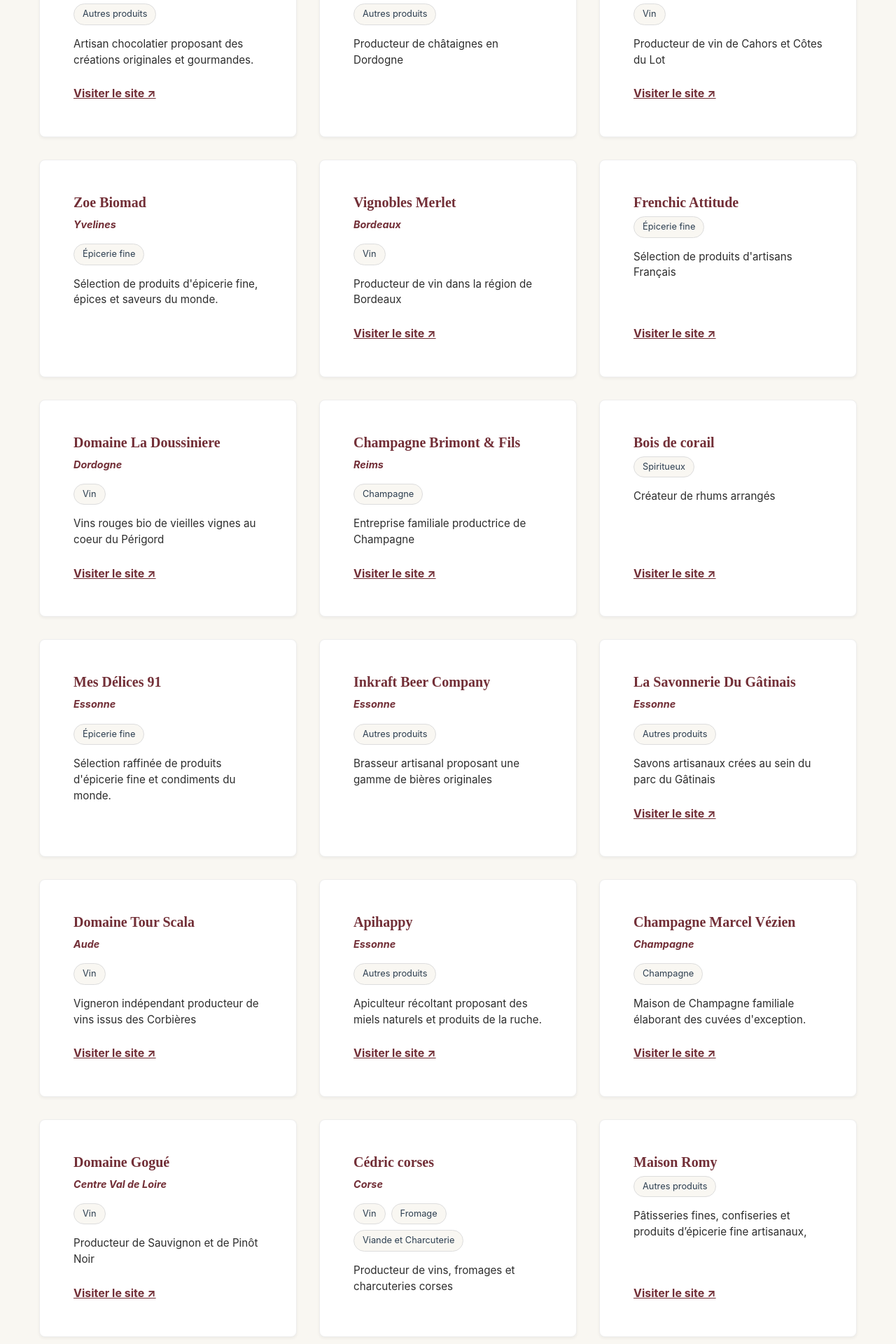
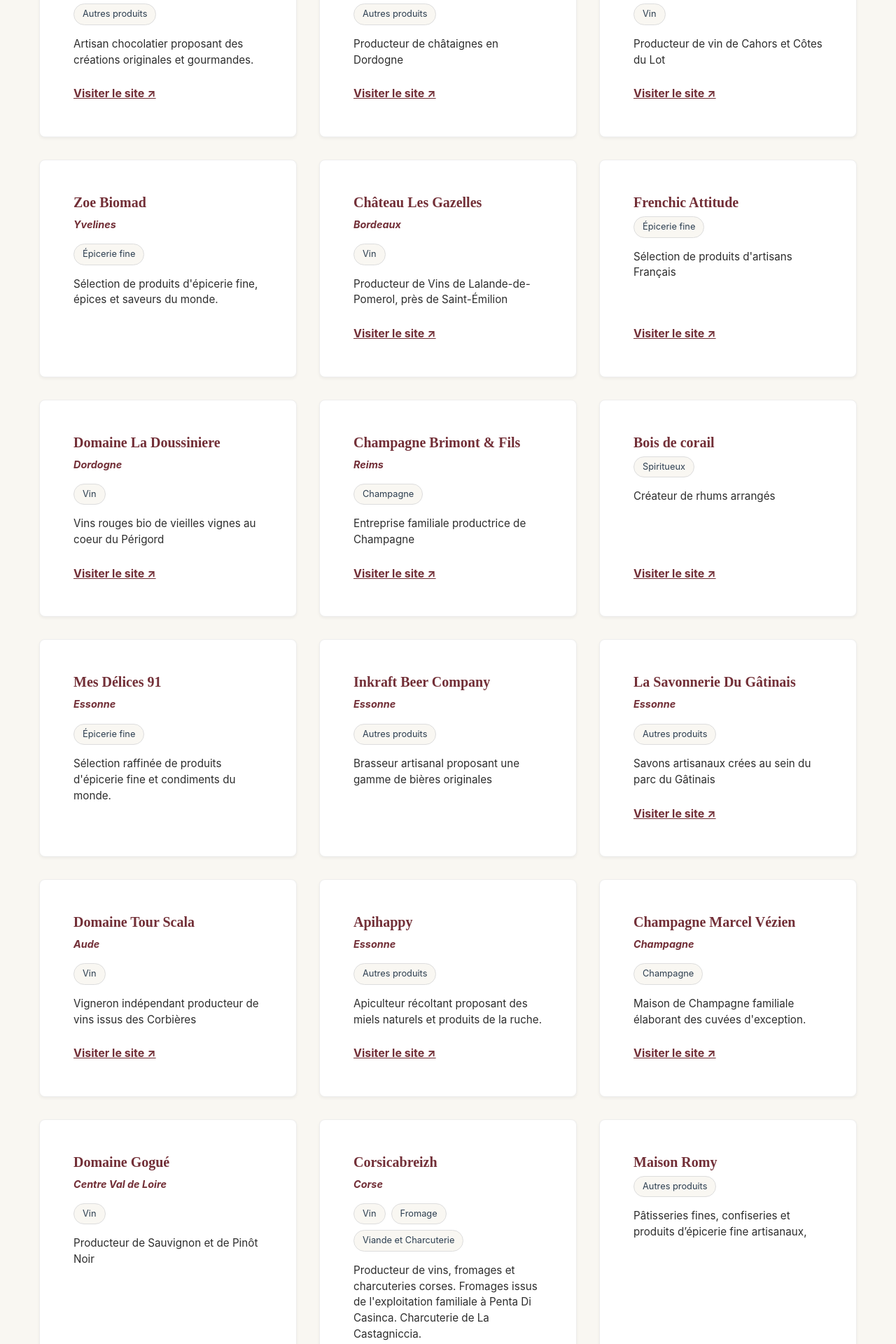
Before and after one commit to noac12/salonduterroir_new, a React (Vite) app: page /exhibitors in a window 1280 px wide. Shown: the part 420-2340 px from the top of the page at 70% size. Built offline with nearby package versions, Linux system fonts and the light colour scheme.

Commit message:
feat: Add event location to hero section, update header subtitle, and refine exhibitor details.

```diff
--- a/src/components/Header.jsx
+++ b/src/components/Header.jsx
@@ -18,7 +18,7 @@
         <div className="logo">
           <Link to="/" className="logo-link" onClick={closeMenu}>
             Salon du Terroir
-            <span className="subtitle">Télécom Paris</span>
+            <span className="subtitle">Télécom Paris - Grande École d'Ingénieurs</span>
           </Link>
         </div>
 
--- a/src/components/HeroSection.jsx
+++ b/src/components/HeroSection.jsx
@@ -8,6 +8,13 @@
                 <h1 className="hero-title">Salon du Terroir 2026</h1>
                 <p className="hero-subtitle">Le rendez-vous incontournable des saveurs de nos régions.</p>
                 <p className="hero-date">Vendredi 27 et Samedi 28 Mars 2026</p>
+                <p className="hero-location" style={{ fontSize: '1.2rem', marginTop: '-2rem', display: 'flex', alignItems: 'center', justifyContent: 'center', gap: '0.5rem', opacity: 0.9, fontWeight: 'bold' }}>
+                    <svg width="20" height="100" viewBox="0 0 24 24" fill="none" stroke="currentColor" strokeWidth="2" strokeLinecap="round" strokeLinejoin="round">
+                        <path d="M21 10c0 7-9 13-9 13s-9-6-9-13a9 9 0 0 1 18 0z"></path>
+                        <circle cx="12" cy="10" r="3"></circle>
+                    </svg>
+                    Grande École d'Ingénieurs Télécom Paris - Palaiseau
+                </p>
                 <div className="hero-buttons">
                     <Link to="/exhibitors" className="btn hero-btn">
                         Découvrir les Exposants
--- a/src/data/exhibitors.js
+++ b/src/data/exhibitors.js
@@ -35,7 +35,7 @@
         "category": "Autres produits",
         "region": "Dordogne",
         "description": "Producteur de châtaignes en Dordogne",
-        "website": "",
+        "website": "https://www.producteur-chataignes-varaignes.fr/",
         "logo": null
     },
     {
@@ -58,11 +58,11 @@
     },
     {
         "id": 5,
-        "name": "Vignobles Merlet",
+        "name": "Château Les Gazelles",
         "category": "Vin",
         "region": "Bordeaux",
-        "description": "Producteur de vin dans la région de Bordeaux",
-        "website": "https://www.scea-vignobles-merlet.net/fr/",
+        "description": "Producteur de Vins de Lalande-de-Pomerol, près de Saint-Émilion",
+        "website": "https://www.chateaulesgazelles.ovh/",
         "logo": null
     },
     {
@@ -184,11 +184,11 @@
     // },
     {
         "id": 19,
-        "name": "Cédric corses",
+        "name": "Corsicabreizh",
         "category": ["Vin", "Fromage", "Viande et Charcuterie"],
         "region": "Corse",
-        "description": "Producteur de vins, fromages et charcuteries corses",
-        "website": "",
+        "description": "Producteur de vins, fromages et charcuteries corses. Fromages issus de l'exploitation familiale à Penta Di Casinca. Charcuterie de La Castagniccia.",
+        "website": "https://www.corsicabreizh.com/",
         "logo": null
     },
 
```
